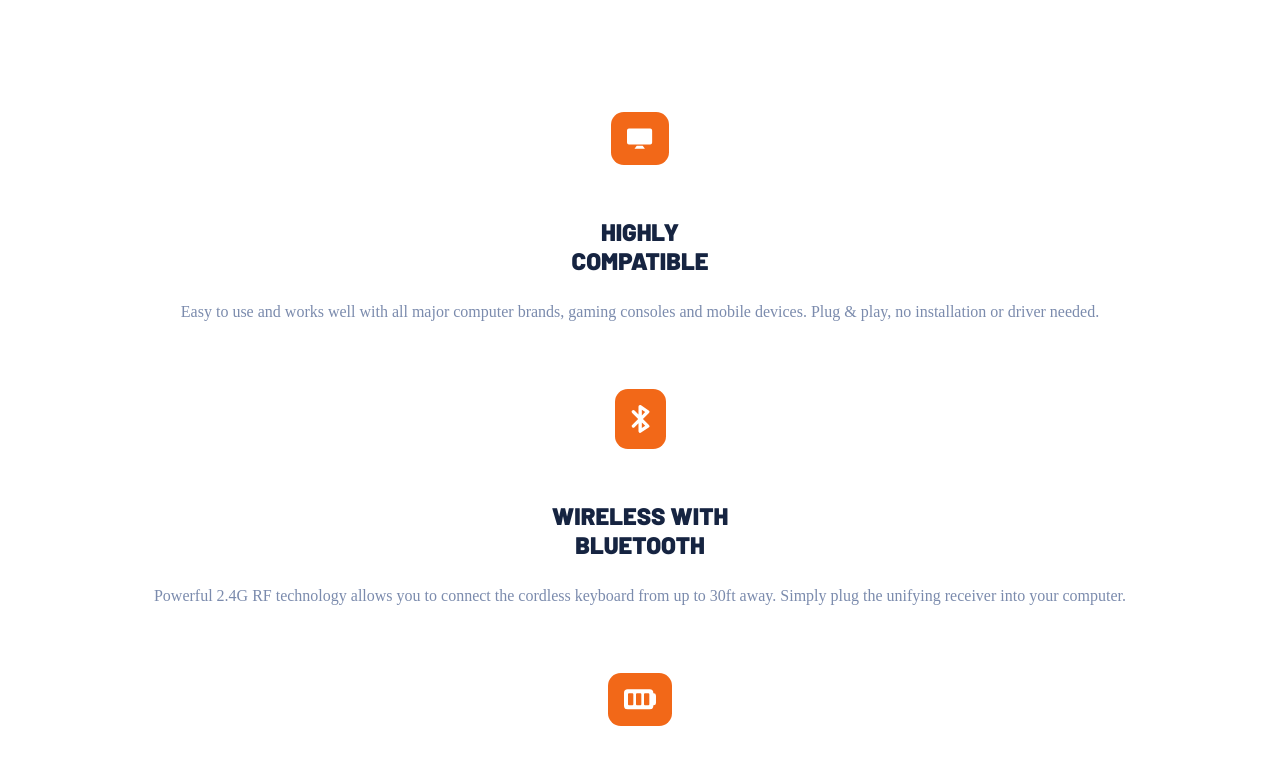
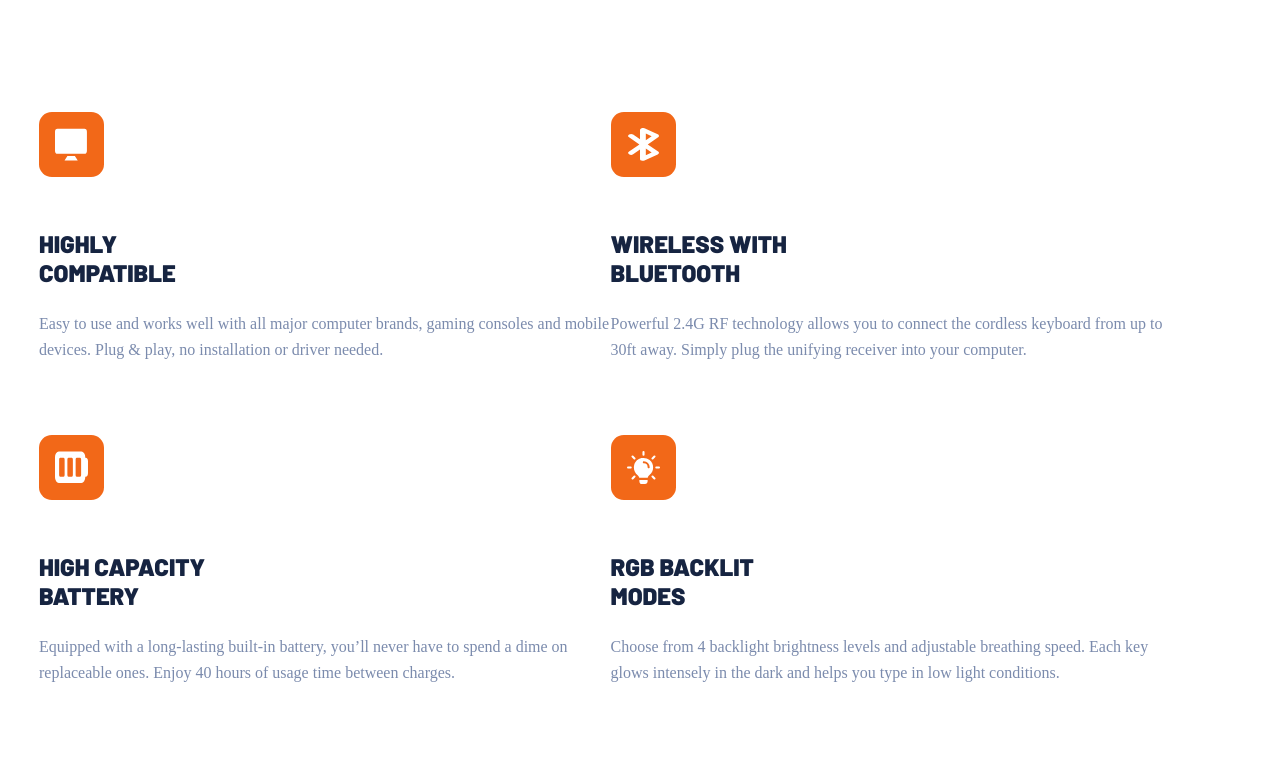
Before and after one commit to fnpassong/type, a React (Vite) app: page / in a window 1280 px wide. Shown: the part 1070-1853 px from the top of the page. Built offline with nearby package versions, Linux system fonts and the light colour scheme.

Commit message:
se ingresó media queries para cards.scss

```diff
--- a/src/scss/components/cards.scss
+++ b/src/scss/components/cards.scss
@@ -30,6 +30,8 @@
   }
 
   & [class*='card__icon-'] {
+    width: 65px;
+    aspect-ratio: 1;
     padding: 1rem;
     border-radius: 0.8rem;
   }
@@ -55,10 +57,34 @@
 }
 
 section >
-    p {
+p {
       margin-inline-start: 3.18rem;
 
     span {
       @extend %ffmedium;
     }
 }
+
+@include breakpoint(tablet) {
+  .card {
+    //ax-width: 60ch;
+    display: grid;
+    grid-template-columns: 39px 1fr 1fr 98px;
+    grid-template-areas: ". compatible bluetooth ."
+                         ". battery light .";
+
+    & [class*='card__'] {
+      text-align: left;
+      margin-inline:0;
+    }
+
+    &__compatible {
+      margin-block-end: 4.5rem;
+    }
+
+  }
+
+  li + li {
+    margin-block-start: 0;
+  }
+}
```
